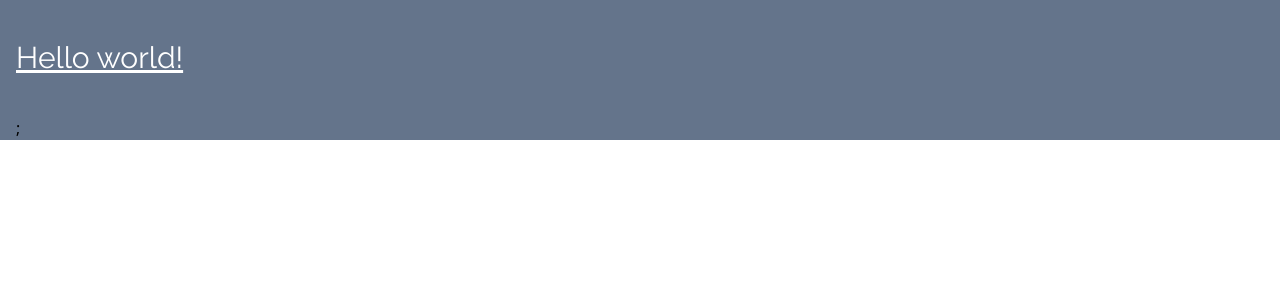
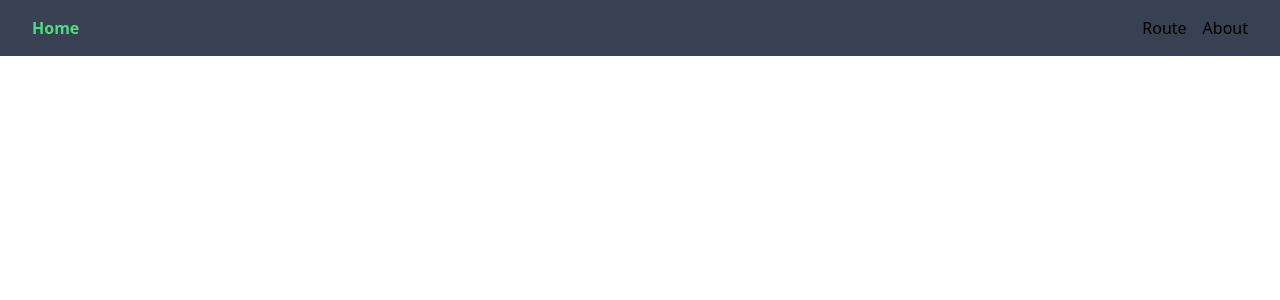
Before and after one commit to nadrianfikri/anggidc-personal-web, a Next.js app: page / in a window 1280 px wide. Shown: the top 300 px of the page. Built offline with nearby package versions, Linux system fonts and the light colour scheme.

Commit message:
learn navigate between page with next/link

```diff
--- /dev/null
+++ b/components/Nav.tsx
@@ -0,0 +1,38 @@
+import Link, { LinkProps } from 'next/link';
+// export type UnstyledLinkProps = {
+//     href: string;
+//     children: React.ReactNode;
+//     openNewTab?: boolean;
+//     className?: string;
+//   } & React.ComponentPropsWithoutRef<'a'> &
+//     LinkProps;
+
+// import UnstyledLink from './Common/Links/UnstyledLink';
+
+const links = [
+  { href: '/', label: 'Route' },
+  { href: '/About', label: 'About' },
+];
+
+export default function Nav() {
+  return (
+    <nav className="bg-gray-700">
+      <ul className="flex items-center justify-between px-8 py-4">
+        <li>
+          <Link href="/">
+            <a className="font-bold text-green-400">Home</a>
+          </Link>
+        </li>
+        <ul className="flex items-center justify-between space-x-4">
+          {links.map(({ href, label }) => (
+            <li key={`${href}${label}`}>
+              <Link href={href}>
+                <a>{label}</a>
+              </Link>
+            </li>
+          ))}
+        </ul>
+      </ul>
+    </nav>
+  );
+}
--- /dev/null
+++ b/pages/About.tsx
@@ -0,0 +1,14 @@
+import Link from 'next/link';
+
+const About = () => {
+  return (
+    <div className="min-h-screen bg-emerald-200 fb text-3xl flex flex-col justify-center items-center">
+      ini halaman about
+      <Link href="/">
+        <a>Ke Home</a>
+      </Link>
+    </div>
+  );
+};
+
+export default About;
--- a/pages/index.tsx
+++ b/pages/index.tsx
@@ -1,13 +1,17 @@
 import type { NextPage } from 'next';
 import Head from 'next/head';
 import Image from 'next/image';
+import Nav from '../components/Nav';
 import styles from '../styles/Home.module.css';
 
 const Home: NextPage = () => {
   return (
-    <div className="container bg-slate-500 ">
-      <h1 className=" text-white py-10 text-3xl  font-display underline">Hello world!</h1>;
-    </div>
+    <>
+      <Nav />
+      {/* <div className="container bg-slate-500 ">
+        <h1 className=" text-white py-10 text-3xl  font-display underline">Hello world!</h1>;
+      </div> */}
+    </>
   );
 };
 
```
